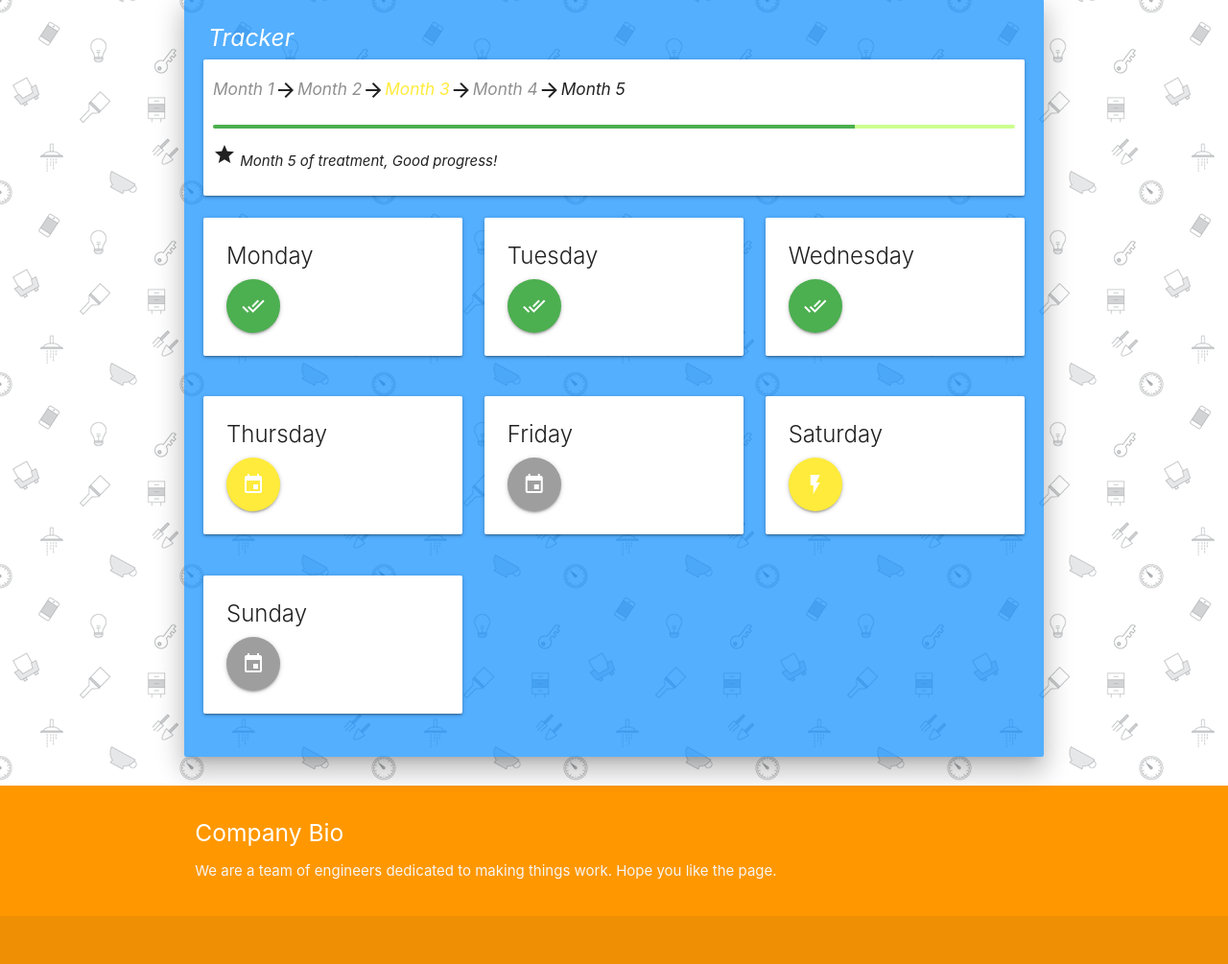
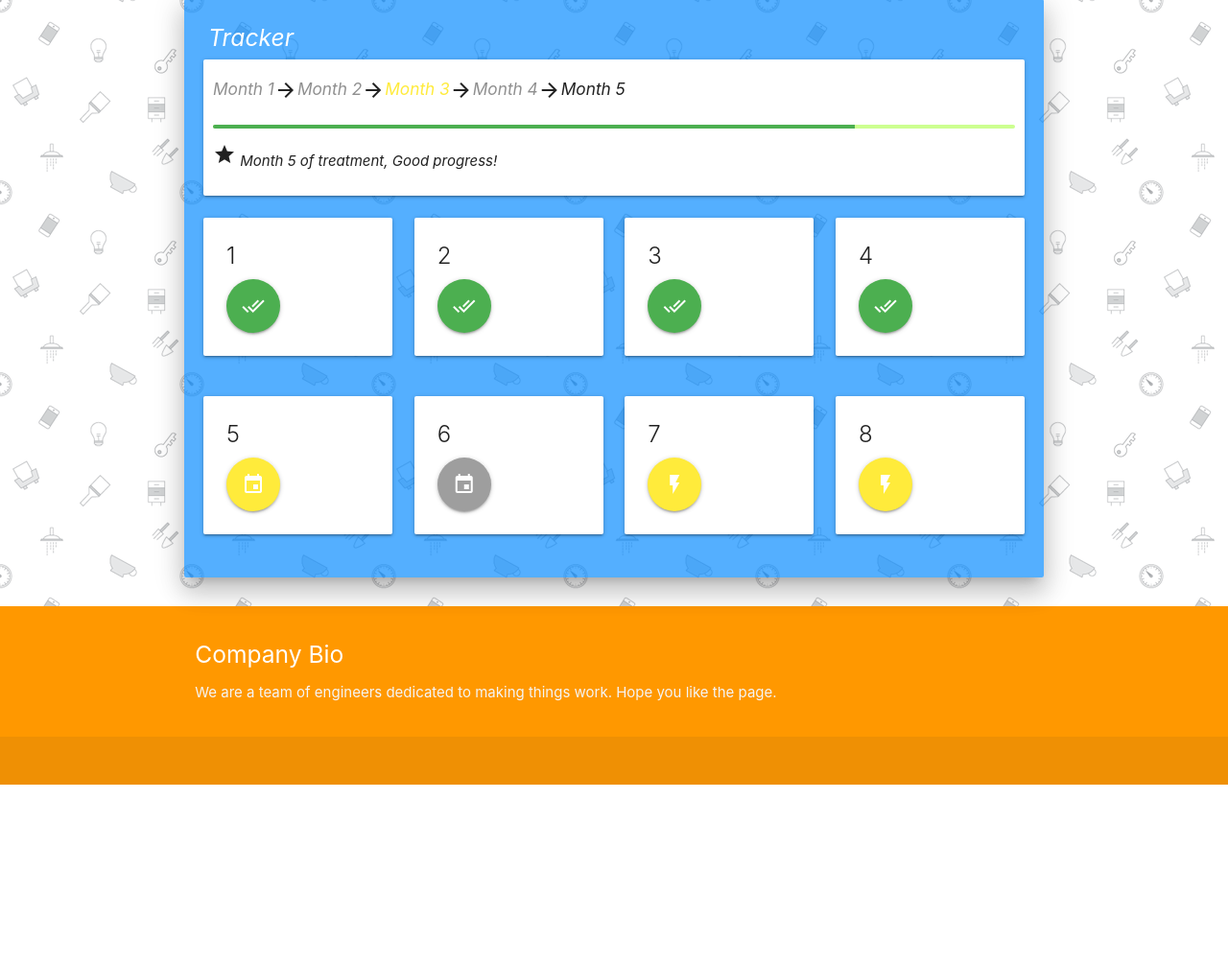
Before and after one commit to piyushverma1337/smartpillbox, a Flask app: page / in a window 1280 px wide. Shown: the part 1065-2070 px from the top of the page at 96% size. After the commit the page ends 1883 px from the top, so only its background shows below. Run offline with Flask 2, Linux system fonts and the light colour scheme; some libraries are stand-ins or nearby versions.

Commit message:
runtime update, new format in html

```diff
--- a/runtime.txt
+++ b/runtime.txt
@@ -1 +1 @@
-python-3.6.5
+python-3.7.2
--- a/templates/index.html
+++ b/templates/index.html
@@ -188,26 +188,34 @@
 				</div>
 				<div class="col">
 					<div class="row" id="mtwDiv">
-						<div class="col s4">
+						<div class="col s3">
 							<div class="card">
 								<div class="card-content">
-									<span id="dayText" class="card-title">Monday</span>
+									<span id="dayText" class="card-title">1</span>
 									<a class="btn-floating btn-large green"><i class="material-icons">done_all</i></a>
 								</div>
 							</div>
 						</div>
-						<div class="col s4">
+						<div class="col s3">
 							<div class="card">
 								<div class="card-content">
-									<span id="dayText" class="card-title">Tuesday</span>
+									<span id="dayText" class="card-title">2</span>
 									<a class="btn-floating btn-large green"><i class="material-icons">done_all</i></a>
 								</div>
 							</div>
 						</div>
-						<div class="col s4">
+						<div class="col s3">
 							<div class="card">
 								<div class="card-content">
-									<span id="dayText" class="card-title">Wednesday</span>
+									<span id="dayText" class="card-title">3</span>
+									<a class="btn-floating btn-large green"><i class="material-icons">done_all</i></a>
+								</div>
+							</div>
+						</div>
+						<div class="col s3">
+							<div class="card">
+								<div class="card-content">
+									<span id="dayText" class="card-title">4</span>
 									<a class="btn-floating btn-large green"><i class="material-icons">done_all</i></a>
 								</div>
 							</div>
@@ -216,39 +224,35 @@
 				</div>
 				<div class="col">
 					<div class="row" id="tfsDiv">
-						<div class="col s4">
+						<div class="col s3">
 							<div class="card">
 								<div class="card-content">
-									<span id="dayText" class="card-title">Thursday</span>
+									<span id="dayText" class="card-title">5</span>
 									<a class="btn-floating btn-large yellow"><i class="material-icons">event</i></a>
 								</div>
 							</div>
 						</div>
-						<div class="col s4">
+						<div class="col s3">
 							<div class="card">
 								<div class="card-content">
-									<span id="dayText" class="card-title">Friday</span>
+									<span id="dayText" class="card-title">6</span>
 									<a class="btn-floating btn-large grey"><i class="material-icons">event</i></a>
 								</div>
 							</div>
 						</div>
-						<div class="col s4">
+						<div class="col s3">
 							<div class="card">
 								<div class="card-content">
-									<span id="dayText" class="card-title">Saturday</span>
+									<span id="dayText" class="card-title">7</span>
 									<a class="btn-floating btn-large yellow pulse"><i class="material-icons">flash_on</i></a>
 								</div>
 							</div>
 						</div>
-					</div>
-				</div>
-				<div class="col">
-					<div class="row" id="sDiv">
-						<div class="col s4">
+						<div class="col s3">
 							<div class="card">
 								<div class="card-content">
-									<span id="dayText" class="card-title">Sunday</span>
-									<a class="btn-floating btn-large grey"><i class="material-icons">event</i></a>
+									<span id="dayText" class="card-title">8</span>
+									<a class="btn-floating btn-large yellow pulse"><i class="material-icons">flash_on</i></a>
 								</div>
 							</div>
 						</div>
```
